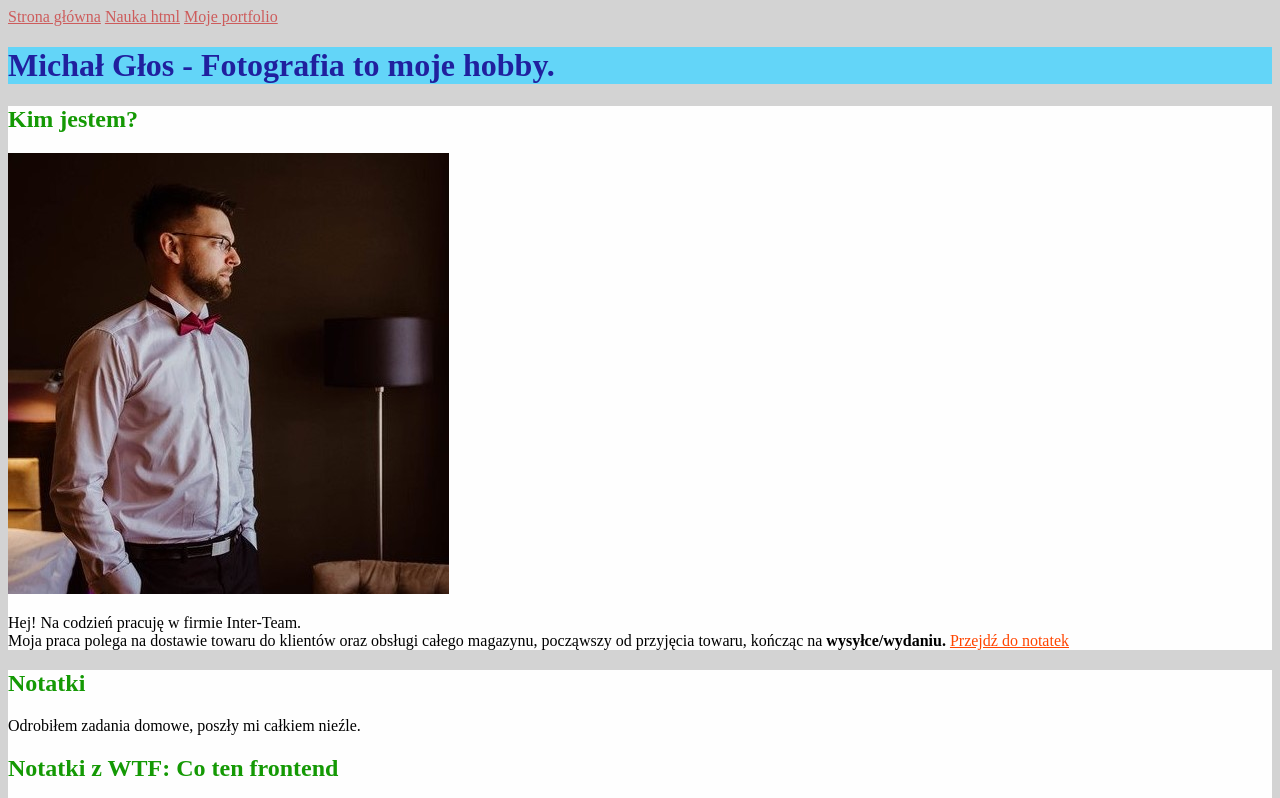
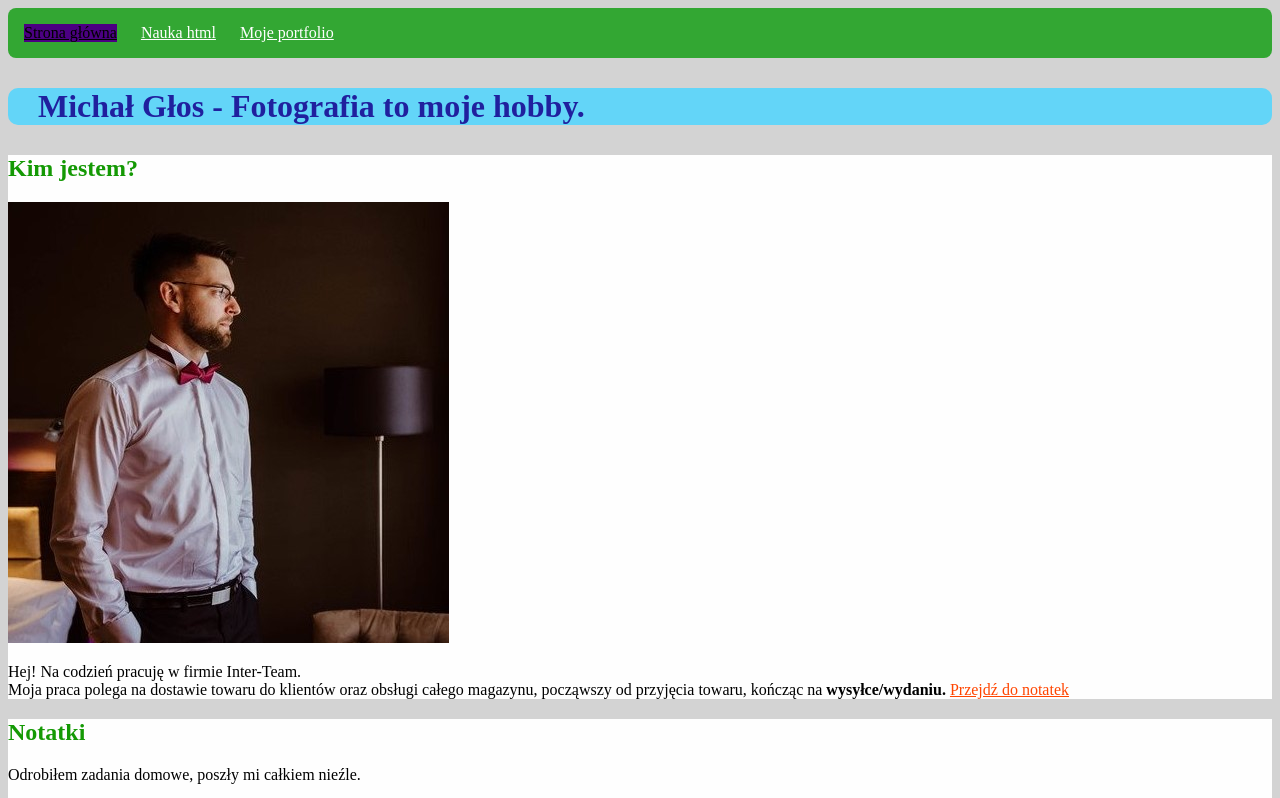
Before and after one commit to Michal-Glos/homepage, a plain HTML site: page index.html in a window 1280 px wide. Shown: the top 798 px of the page. Drawn offline with Linux system fonts and the light colour scheme.

Commit message:
portfolio changes

```diff
--- a/index.html
+++ b/index.html
@@ -12,11 +12,11 @@
 <body>
 
 	<header>
-		<nav>
-			<a href="index.html">Strona główna</a>
-			<a href="nauka-html.html">Nauka html</a>
-			<a href="portfolio.html">Moje portfolio</a>
-		</nav>
+			<nav class="navigation">
+				<a class="navigation__link navigation__link--homepage" href="index.html">Strona główna</a>
+				<a class="navigation__link" href="nauka-html.html">Nauka html</a>
+				<a class="navigation__link" href="portfolio.html">Moje portfolio</a>
+			</nav>
 	</header>
 
 	<main>
--- a/style.css
+++ b/style.css
@@ -7,35 +7,70 @@ section {
 
 .main-heading {
 	color: rgb(32, 32, 158);
+	border-radius: 10px;
+	margin:30px;
 }
 
 .secondary-heading {
+	border-radius: 10px;
 	color:#149904;
 }
 
 .hotpink-header {
-	color:rgb(100, 0, 50);
+	color:#640032;
 }
 
 #top{
-	background:rgb(99, 213, 248);
+	background:#63d5f8;
+	border-radius: 10px;
 }
 
 .photo{
 	background:rgb(252, 118, 118);
 	font-size: 0,2cm;
 	font-family: 'Franklin Gothic Medium', 'Arial Narrow', Arial, sans-serif;
+	box-sizing:border-box;
+	Padding:30px;
+	width:100%;
+	border-radius:10px;
 }
 
 a {
-	color:orangered;
+	color:#ff4500;
 }
 
 nav a {
-	color:indianred;
+	color:#cd5c5c;
 }
 
 .box {
 	display:flex;
 	max-width: 500px;
 }
+
+.navigation {
+	background: #33a733;
+	padding:16px;
+	border-radius:8px;
+
+}
+
+.navigation__link {
+	color:#fff;
+	display:inline-block;
+	margin-right:20px;
+}
+
+.navigation__link--homepage {
+	color:#000;
+	background:indigo;
+
+}
+
+.photoBox img {
+	max-width: 500px;
+	height:auto;
+	margin: 10px 0;
+	border-radius:10px;
+
+}
```
Also changed, not shown: portfolio.html (+9 -13 lines).
